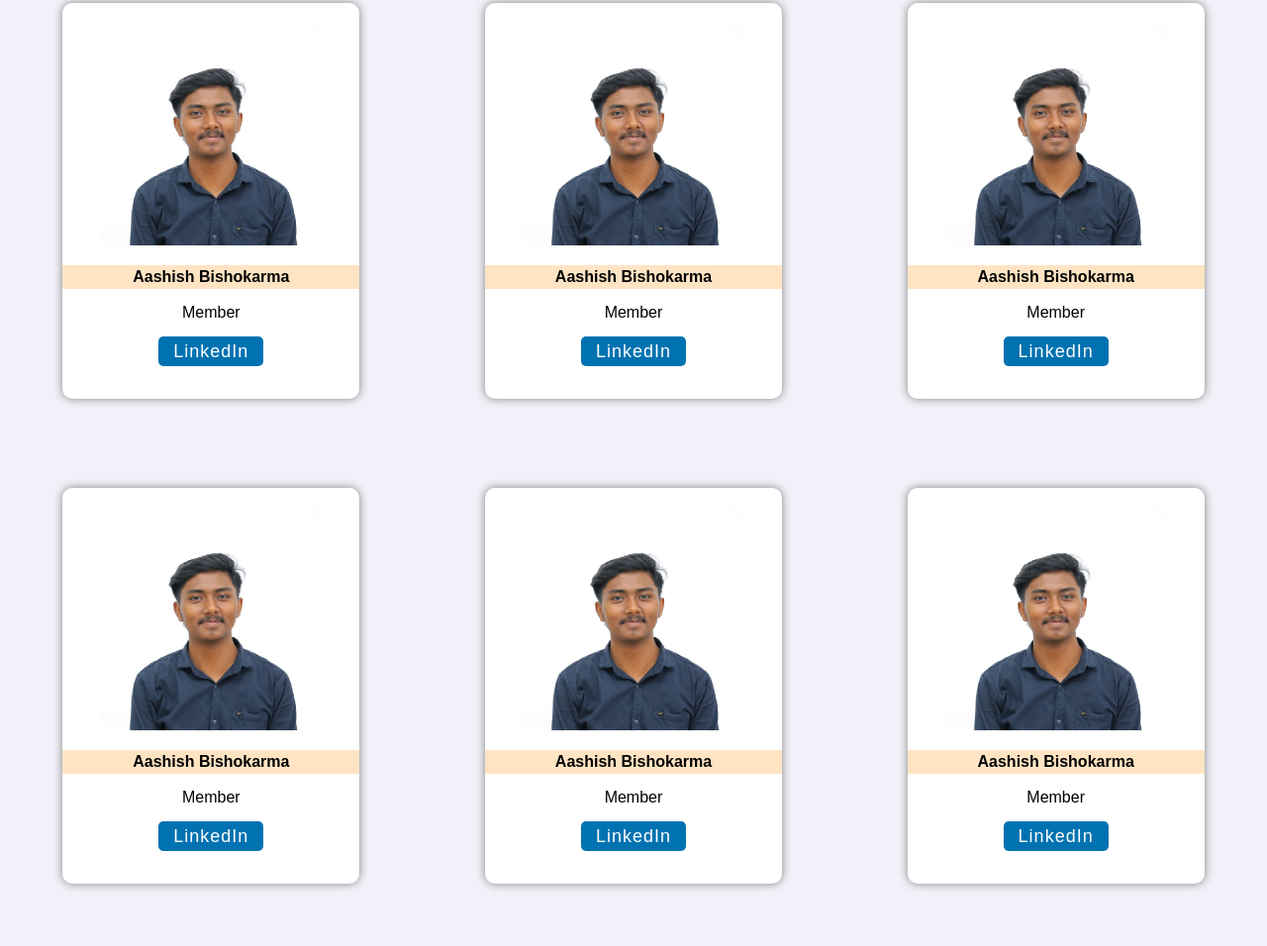
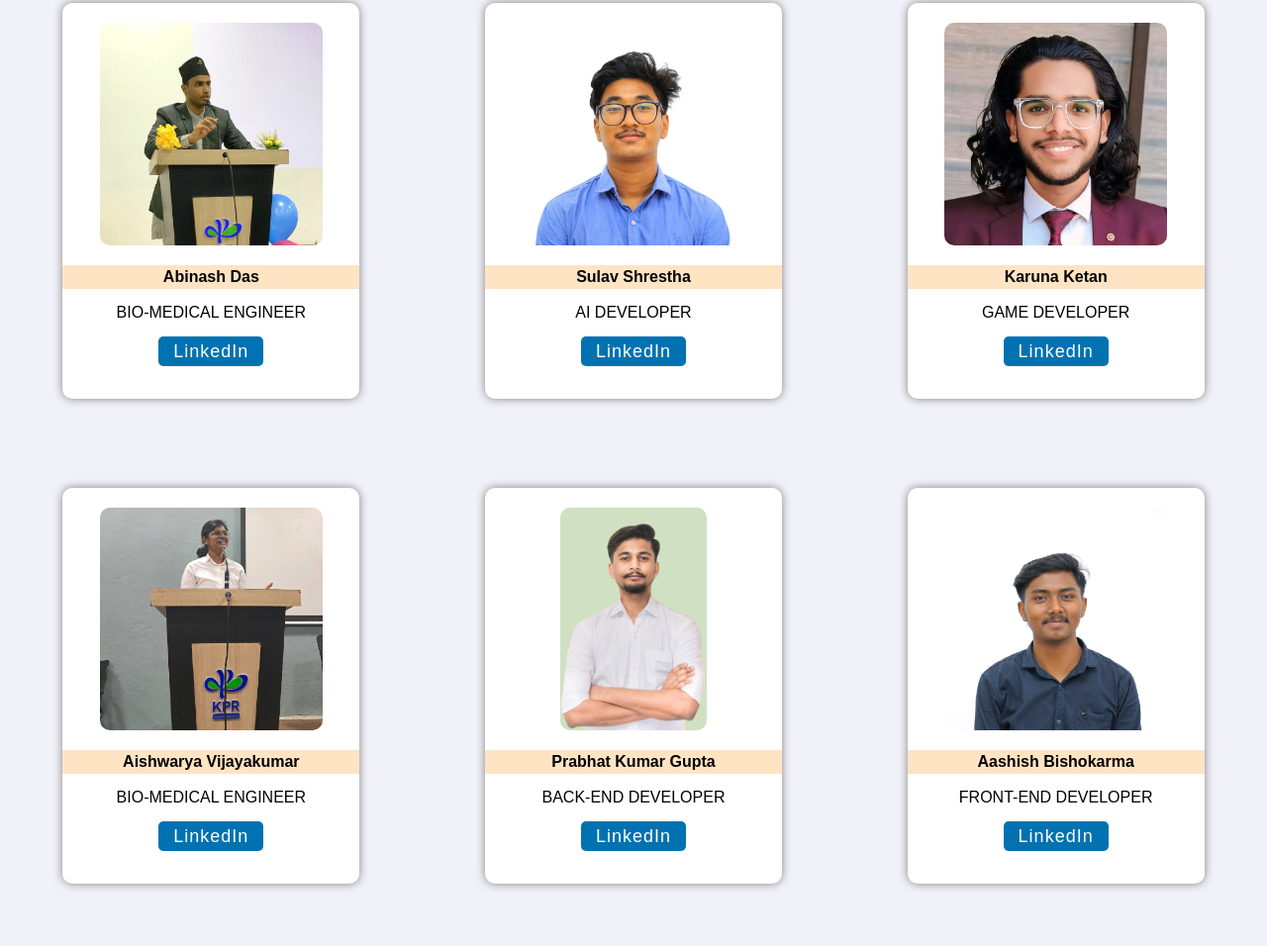
Before and after one commit to AashishBishokarma/HEALOSPACE, a plain HTML site: page about.html in a window 1280 px wide. Shown: the part 1393-2349 px from the top of the page at 99% size. Drawn offline with Linux system fonts and the light colour scheme.

Commit message:
added all memebers photos

```diff
--- a/about.html
+++ b/about.html
@@ -12,15 +12,13 @@
     <div class="top">
       <div class="logo-section"><h2>HEALOSPACE</h2></div>
       <div class="middle-section">
-
-        <a href="/index.html" class="solution" >Home</a>
+        <a href="/index.html" class="solution">Home</a>
 
         <a href="/about.html" class="solution" target="_blank" rel="noopener noreferrer">About</a>
 
         <a href="https://www.linkedin.com/feed/" class="solution">Careers</a>
 
         <a href="/services.html" class="solution" target="_blank" rel="noopener noreferrer">Services</a>
-
       </div>
       <div class="button">
         <a  href="https://www.linkedin.com/feed/" target="_blank">
@@ -63,52 +61,52 @@
       <h1>Meet <span>The Team </span> </h1>
       <div class="card-section">
         <div class="card">
-          <img src="/images/about photo.jpeg" alt="ashish bishokarma" class="card-photo">
-          <div class="card-name">Aashish Bishokarma</div>
+          <img src="/images/abinash.jpeg" alt="abinash das" class="card-photo">
+          <div class="card-name">Abinash Das</div>
           <div class="card-position">
-            <p>Member</p>
-            <a href="https://www.linkedin.com/feed/" class="linkedin" target="_blank" rel="noopener noreferrer">LinkedIn</a>
+            <p>BIO-MEDICAL ENGINEER</p>
+            <a href="https://www.linkedin.com/in/abinash-das-72362a255/" class="linkedin" target="_blank" rel="noopener noreferrer">LinkedIn</a>
+          </div>
+        </div>
+        <div class="card">
+          <img src="/images/sulav.jpeg" alt="sulav kumar shrestha" class="card-photo">
+          <div class="card-name">Sulav Shrestha</div>
+          <div class="card-position">
+            <p>AI DEVELOPER</p>
+            <a href="https://www.linkedin.com/in/sulav-shrestha-16b1091bb/" class="linkedin" target="_blank" rel="noopener noreferrer">LinkedIn</a>
+          </div>
+        </div>
+        <div class="card">
+          <img src="/images/karuna.jpeg" alt="Karuna Ketan" class="card-photo">
+          <div class="card-name">Karuna Ketan</div>
+          <div class="card-position">
+            <p>GAME DEVELOPER</p>
+            <a href="https://www.linkedin.com/in/karunaket/" class="linkedin" target="_blank" rel="noopener noreferrer">LinkedIn</a>
+          </div>
+        </div>
+      </div>
+      <div class="card-section">
+        <div class="card">
+          <img src="/images/aishwarya.jpeg" alt="Aishwarya Vijayakumar" class="card-photo">
+          <div class="card-name">Aishwarya Vijayakumar</div>
+          <div class="card-position">
+            <p>BIO-MEDICAL ENGINEER</p>
+            <a href="https://www.linkedin.com/in/aishwarya-vijayakumar-83b965256/" class="linkedin" target="_blank" rel="noopener noreferrer">LinkedIn</a>
+          </div>
+        </div>
+        <div class="card">
+          <img src="/images/prabhat.jpg" alt="Prabhat Kumar Gupta" class="card-photo">
+          <div class="card-name">Prabhat Kumar Gupta</div>
+          <div class="card-position">
+            <p>BACK-END DEVELOPER</p>
+            <a href="https://www.linkedin.com/in/prabhat-kumar-gupta-2b5367257/" class="linkedin" target="_blank" rel="noopener noreferrer">LinkedIn</a>
           </div>
         </div>
         <div class="card">
           <img src="/images/about photo.jpeg" alt="ashish bishokarma" class="card-photo">
           <div class="card-name">Aashish Bishokarma</div>
           <div class="card-position">
-            <p>Member</p>
-            <a href="https://www.linkedin.com/feed/" class="linkedin" target="_blank" rel="noopener noreferrer">LinkedIn</a>
-          </div>
-        </div>
-        <div class="card">
-          <img src="/images/about photo.jpeg" alt="ashish bishokarma" class="card-photo">
-          <div class="card-name">Aashish Bishokarma</div>
-          <div class="card-position">
-            <p>Member</p>
-            <a href="https://www.linkedin.com/feed/" class="linkedin" target="_blank" rel="noopener noreferrer">LinkedIn</a>
-          </div>
-        </div>
-      </div>
-      <div class="card-section">
-        <div class="card">
-          <img src="/images/about photo.jpeg" alt="ashish bishokarma" class="card-photo">
-          <div class="card-name">Aashish Bishokarma</div>
-          <div class="card-position">
-            <p>Member</p>
-            <a href="https://www.linkedin.com/feed/" class="linkedin" target="_blank" rel="noopener noreferrer">LinkedIn</a>
-          </div>
-        </div>
-        <div class="card">
-          <img src="/images/about photo.jpeg" alt="ashish bishokarma" class="card-photo">
-          <div class="card-name">Aashish Bishokarma</div>
-          <div class="card-position">
-            <p>Member</p>
-            <a href="https://www.linkedin.com/feed/" class="linkedin" target="_blank" rel="noopener noreferrer">LinkedIn</a>
-          </div>
-        </div>
-        <div class="card">
-          <img src="/images/about photo.jpeg" alt="ashish bishokarma" class="card-photo">
-          <div class="card-name">Aashish Bishokarma</div>
-          <div class="card-position">
-            <p>Member</p>
+            <p>FRONT-END DEVELOPER</p>
             <a href="https://www.linkedin.com/feed/" class="linkedin" target="_blank" rel="noopener noreferrer">LinkedIn</a>
           </div>
         </div>
```
Also changed, not shown: index.html (+1 -3 lines), images/abinash.jpeg (added), images/aishwarya.jpeg (added), images/karuna.jpeg (added), images/prabhat.jpg (added), images/sulav.jpeg (added), 1 other file.
